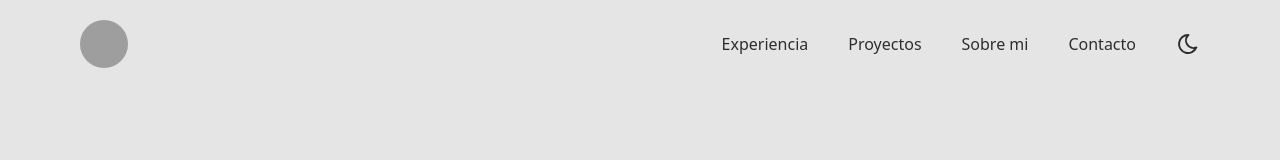
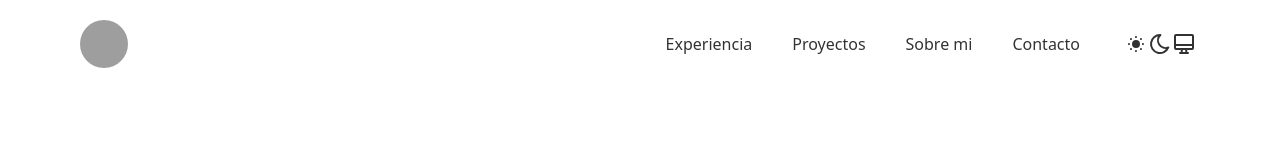
Before and after one commit to abelpriem/porfolio-abel, an Astro site: page / in a window 1280 px wide. Shown: the top 160 px of the page. Built offline with nearby package versions, Linux system fonts and the light colour scheme; Astro itself is replaced by a stand-in of ours; grey boxes are pictures that could not be loaded.

Commit message:
Add Dark/Light mode on portfolio with system operator

```diff
--- a/src/components/About.astro
+++ b/src/components/About.astro
@@ -3,7 +3,7 @@
 ---
 
 <article class="flex flex-col justify-center items-center gap-8 md:flex-row">
-  <div class="order-2 md:order-1">
+  <div class="order-2 md:order-1 opacity-80 text-black dark:text-white">
     <p class="text-lg mb-4 tex-pretty">
       Mi nombre es Abel y tras <span
         class="text-yellow-600 dark:text-yellow-200/90"
--- a/src/components/Description.astro
+++ b/src/components/Description.astro
@@ -4,7 +4,7 @@ import Badge from "./Badge.astro";
 
 <h1
   class="text-3xl md:text-4xl lg:text-5xl font-bold flex
-				 flex-row gap-x-4 pb-6 lg:pb-10"
+				 flex-row gap-x-4 pb-6 lg:pb-10 text-black dark:text-white"
 >
   Hey! Soy Abel Prieto 👋<a
     href="https://linkedin.com/in/abelprietomartin"
@@ -16,7 +16,7 @@ import Badge from "./Badge.astro";
   </a>
 </h1>
 <h2
-  class="text-xl lg:text-2xl opacity-80 text-wrap max-w-[700px] [&>strong]:text-yellow-600 dark:[&>strong]:text-yellow-200"
+  class="text-xl lg:text-2xl opacity-80 text-wrap max-w-[700px] text-black dark:text-white [&>strong]:text-yellow-600 dark:[&>strong]:text-yellow-200"
 >
   +1 año de experiencia. <strong>Desarrollador Web Full-Stack.</strong> Viviendo
   en <span class="text-green-800 dark:text-red-200/90"
--- a/src/components/Header.astro
+++ b/src/components/Header.astro
@@ -1,6 +1,5 @@
 ---
-import { icons } from "../icons/icons.astro";
-const { DarkIcon, LightIcon } = icons;
+import ThemeToggle from "./ThemeToggle.astro";
 ---
 
 <header
@@ -12,7 +11,7 @@ const { DarkIcon, LightIcon } = icons;
     alt="abel photo"
   />
 
-  <nav class="flex flex-row gap-x-10 opacity-80">
+  <nav class="flex flex-row gap-x-10 opacity-80 text-black dark:text-white">
     <a
       href="#experiencia"
       class="hover:text-yellow-600 dark:hover:text-yellow-200">Experiencia</a
@@ -29,7 +28,7 @@ const { DarkIcon, LightIcon } = icons;
       class="hover:text-yellow-600 dark:hover:text-yellow-200">Contacto</a
     >
     <div id="themes-toggles" class="hover:scale-125 transition-all">
-      <DarkIcon />
+      <ThemeToggle />
     </div>
   </nav>
 </header>
--- a/src/components/Projects.astro
+++ b/src/components/Projects.astro
@@ -133,7 +133,9 @@ const PROJECTS = [
           </li>
         ))}
       </ul>
-      <p class="text-lg mb-4 tex-pretty">{description}</p>
+      <p class="text-lg mb-4 tex-pretty opacity-80 text-black dark:text-white">
+        {description}
+      </p>
 
       <img
         class="rounded shadow-2xl shadow-black/10 dark:shadow-white/10"
--- a/src/components/SocialPhil.astro
+++ b/src/components/SocialPhil.astro
@@ -1,5 +1,5 @@
 <a
-  class="rounded-full border border-gray-800 dark:border-white/10 flex justify-center items-center gap-x-2 py1 px-2 md:py-2 md:px-4 text-xs md:text-base dark:bg-white/5 bg-gray-300 hover:scale-110 hover:bg-slate-300 dark:hover:bg-white/10 transition"
+  class="rounded-full border text-black dark:text-white border-gray-800 dark:border-white/10 flex justify-center items-center gap-x-2 py1 px-2 md:py-2 md:px-4 text-xs md:text-base dark:bg-white/5 bg-gray-300 hover:scale-110 hover:bg-slate-300 dark:hover:bg-white/10 transition"
   href={Astro.props.href}
   target="_blank"
   rel="noopener noreferrer"
--- /dev/null
+++ b/src/components/ThemeToggle.astro
@@ -0,0 +1,114 @@
+---
+import { icons } from "../icons/icons.astro";
+const { DarkIcon, LightIcon, SystemIcon } = icons;
+
+const THEMES = ["Light", "Dark", "System"];
+---
+
+<div class="relative ml-1 mr-1">
+  <button
+    id="theme-toggle-btn"
+    class="appearance-none border-none flex hover:scale-125 transition"
+  >
+    <span class="sr-only">Elige el modo</span>
+    <LightIcon id="light" class="theme-toggle-icon size-5 transition-all" />
+    <DarkIcon
+      id="dark"
+      class="theme-toggle-icon absolute size-5 transition-all"
+    />
+    <SystemIcon
+      id="system"
+      class="theme-toggle-icon absolute size-5 transition-all"
+    />
+  </button>
+  <div
+    id="themes-menu"
+    class="absolute hidden scale-80 top-8 right-0 text-sm p-1 min-w-[8rem] rounded-md border border-gray-100 bg-white/90 dark:bg-gray-900/90 dark:border-gray-500/20 shadow-[0_3px_10px_rgb(0,0,0,0.2)] backdrop-blur-md"
+  >
+    <ul>
+      {
+        THEMES.map((theme) => (
+          <li class="themes-menu-option px-2 py-1.5 cursor-default hover:bg-neutral-400/40 dark:hover:bg-gray-500/50 rounded-sm">
+            {theme}
+          </li>
+        ))
+      }
+    </ul>
+  </div>
+</div>
+
+<style>
+  #themes-menu.open {
+    display: inline;
+    animation: scale-up-center 0.15s cubic-bezier(0.25, 0.46, 0.45, 0.94) both;
+  }
+
+  @keyframes scale-up-center {
+    from {
+      transform: scale(0.8);
+      opacity: 0;
+    }
+
+    to {
+      transform: scale(1);
+      opacity: 1;
+    }
+  }
+</style>
+
+<script is:inline>
+  let remove = null;
+  const matchMedia = window.matchMedia("(prefers-color-scheme: dark)");
+  const themesMenu = document.getElementById("themes-menu");
+
+  const getThemePreference = () => {
+    if (typeof localStorage !== "undefined") {
+      return localStorage.getItem("theme") ?? "system";
+    }
+
+    return window.matchMedia("(prefers-color-scheme: dark)").matches
+      ? "dark"
+      : "light";
+  };
+
+  const updateIcon = (themePreference) => {
+    document.querySelectorAll(".theme-toggle-icon").forEach((element) => {
+      element.style.opacity = element.id === themePreference ? "1" : "0";
+    });
+  };
+
+  const updateTheme = () => {
+    if (remove != null) {
+      remove();
+    }
+    matchMedia.addEventListener("change", updateTheme);
+    remove = () => {
+      matchMedia.removeEventListener("change", updateTheme);
+    };
+
+    const themePreference = getThemePreference();
+    const isDark =
+      themePreference === "dark" ||
+      (themePreference === "system" && matchMedia.matches);
+
+    updateIcon(themePreference);
+    document.documentElement.classList[isDark ? "add" : "remove"]("dark");
+  };
+
+  updateTheme();
+
+  document.addEventListener("click", () => themesMenu.classList.remove("open"));
+
+  document.getElementById("theme-toggle-btn").addEventListener("click", (e) => {
+    e.stopPropagation();
+    const isClosed = !themesMenu.classList.contains("open");
+    themesMenu.classList[isClosed ? "add" : "remove"]("open");
+  });
+
+  document.querySelectorAll(".themes-menu-option").forEach((element) => {
+    element.addEventListener("click", (e) => {
+      localStorage.setItem("theme", e.target.innerText.toLowerCase().trim());
+      updateTheme();
+    });
+  });
+</script>
--- /dev/null
+++ b/src/icons/SystemIcon.astro
@@ -0,0 +1,17 @@
+<svg
+  {...Astro.props}
+  xmlns="http://www.w3.org/2000/svg"
+  width="24"
+  height="24"
+  viewBox="0 0 24 24"
+  fill="none"
+  stroke="currentColor"
+  stroke-width="2"
+  stroke-linecap="round"
+  stroke-linejoin="round"
+  class="icon icon-tabler icons-tabler-outline icon-tabler-device-imac"
+  ><path stroke="none" d="M0 0h24v24H0z" fill="none"></path><path
+    d="M3 4a1 1 0 0 1 1 -1h16a1 1 0 0 1 1 1v12a1 1 0 0 1 -1 1h-16a1 1 0 0 1 -1 -1v-12z"
+  ></path><path d="M3 13h18"></path><path d="M8 21h8"></path><path
+    d="M10 17l-.5 4"></path><path d="M14 17l.5 4"></path></svg
+>
--- a/src/icons/icons.astro
+++ b/src/icons/icons.astro
@@ -17,6 +17,7 @@ import UserIcon from "./UserIcon.astro";
 import CVIcon from "./CVIcon.astro";
 import LightIcon from "./LightIcon.astro";
 import DarkIcon from "./DarkIcon.astro";
+import SystemIcon from "./SystemIcon.astro";
 
 export const icons = {
   AWSIcon,
@@ -37,5 +38,6 @@ export const icons = {
   TailwindIcon,
   LightIcon,
   DarkIcon,
+  SystemIcon,
 };
 ---
--- a/src/layouts/Layout.astro
+++ b/src/layouts/Layout.astro
@@ -24,10 +24,11 @@ const { title, description } = Astro.props;
     <title>{title}</title>
   </head>
 
-  <body>
+  <body class="bg-white/80 dark:bg-[#1e252e]">
     <Header />
     <slot />
     <Footer />
+    <ViewTransitions />
   </body>
 </html>
 <style is:global>
@@ -45,8 +46,6 @@ const { title, description } = Astro.props;
     display: flex;
     flex-direction: column;
     min-height: 100vh;
-    background: rgb(255, 254, 254);
-    background-color: rgb(229, 229, 229);
     overscroll-behavior: none;
   }
 
@@ -58,8 +57,6 @@ const { title, description } = Astro.props;
 
   @media (prefers-color-scheme: dark) {
     body {
-      background: #1e252e;
-      background-color: #1e252e;
       color-scheme: dark;
     }
   }
--- a/src/pages/index.astro
+++ b/src/pages/index.astro
@@ -60,21 +60,27 @@ import About from "../components/About.astro";
     </SectionContainer>
 
     <SectionContainer id="experiencia">
-      <h2 class="text-3xl font-semibold mb-6 flex gap-x-2 items-center">
+      <h2
+        class="text-3xl font-semibold mb-6 flex gap-x-2 items-center text-black dark:text-white"
+      >
         <BriefcaseIcon class="size-8" />Experiencia laboral
       </h2>
       <Experience />
     </SectionContainer>
 
     <SectionProjects id="proyectos" class="mb-12">
-      <h2 class="text-3xl font-semibold mb-6 flex gap-x-2 items-center">
+      <h2
+        class="text-3xl font-semibold mb-6 flex gap-x-2 items-cente text-black dark:text-white"
+      >
         <CodeIcon class="size-8" />Proyectos
       </h2>
       <Projects />
     </SectionProjects>
 
     <SectionContainer id="sobre-mi">
-      <h2 class="text-3xl font-semibold mb-6 flex gap-x-2 items-center">
+      <h2
+        class="text-3xl font-semibold mb-6 flex gap-x-2 items-center text-black dark:text-white"
+      >
         <UserIcon class="size-8" />Sobre mi
       </h2>
       <About />
--- a/tailwind.config.mjs
+++ b/tailwind.config.mjs
@@ -1,7 +1,7 @@
 /** @type {import('tailwindcss').Config} */
 export default {
 	content: ['./src/**/*.{astro,html,js,jsx,md,mdx,svelte,ts,tsx,vue}'],
-	darkMode: 'media',
+	darkMode: 'class',
 	theme: {
 		extend: {},
 	},
```
Also changed, not shown: src/components/ExperienceItem.astro (+6 -4 lines).
